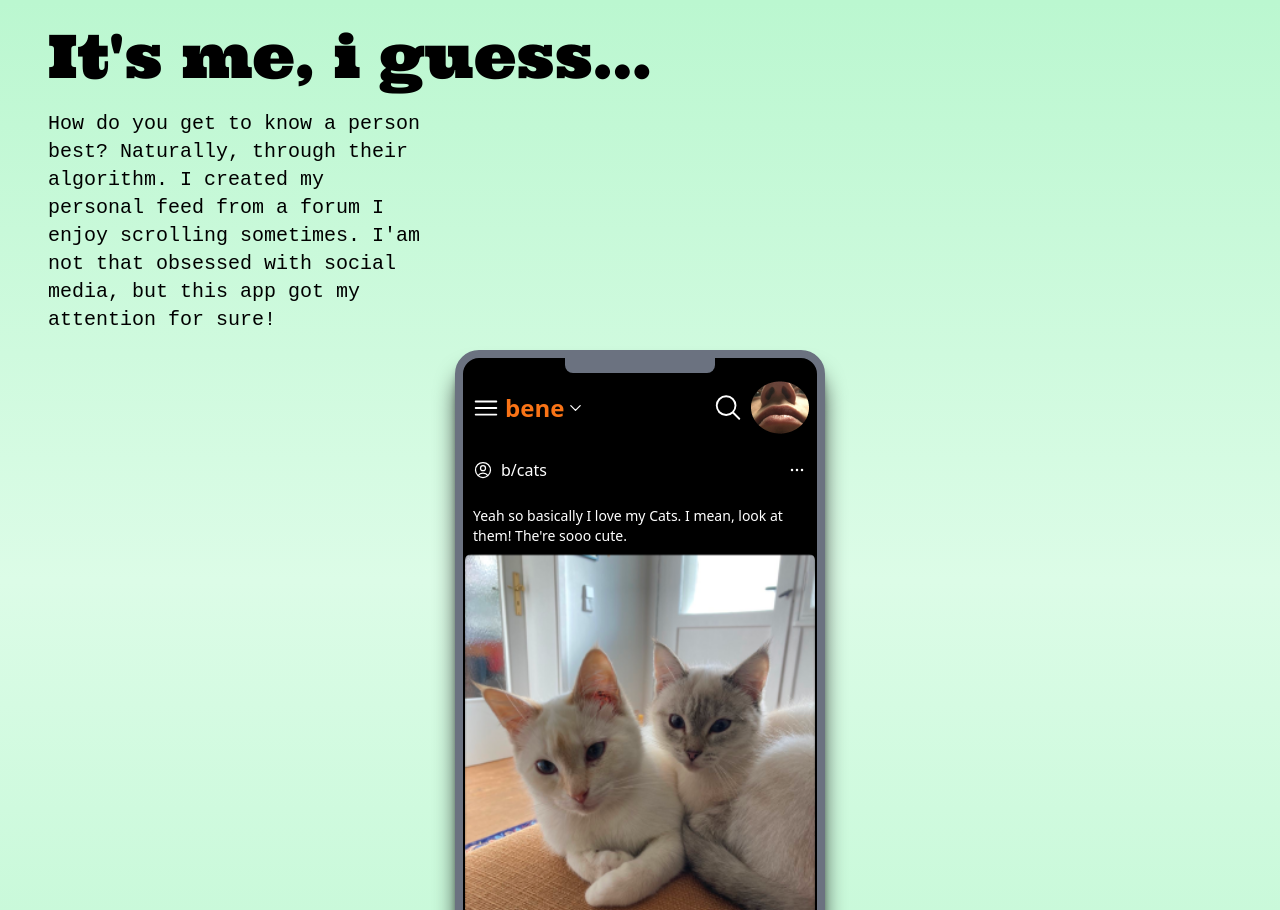
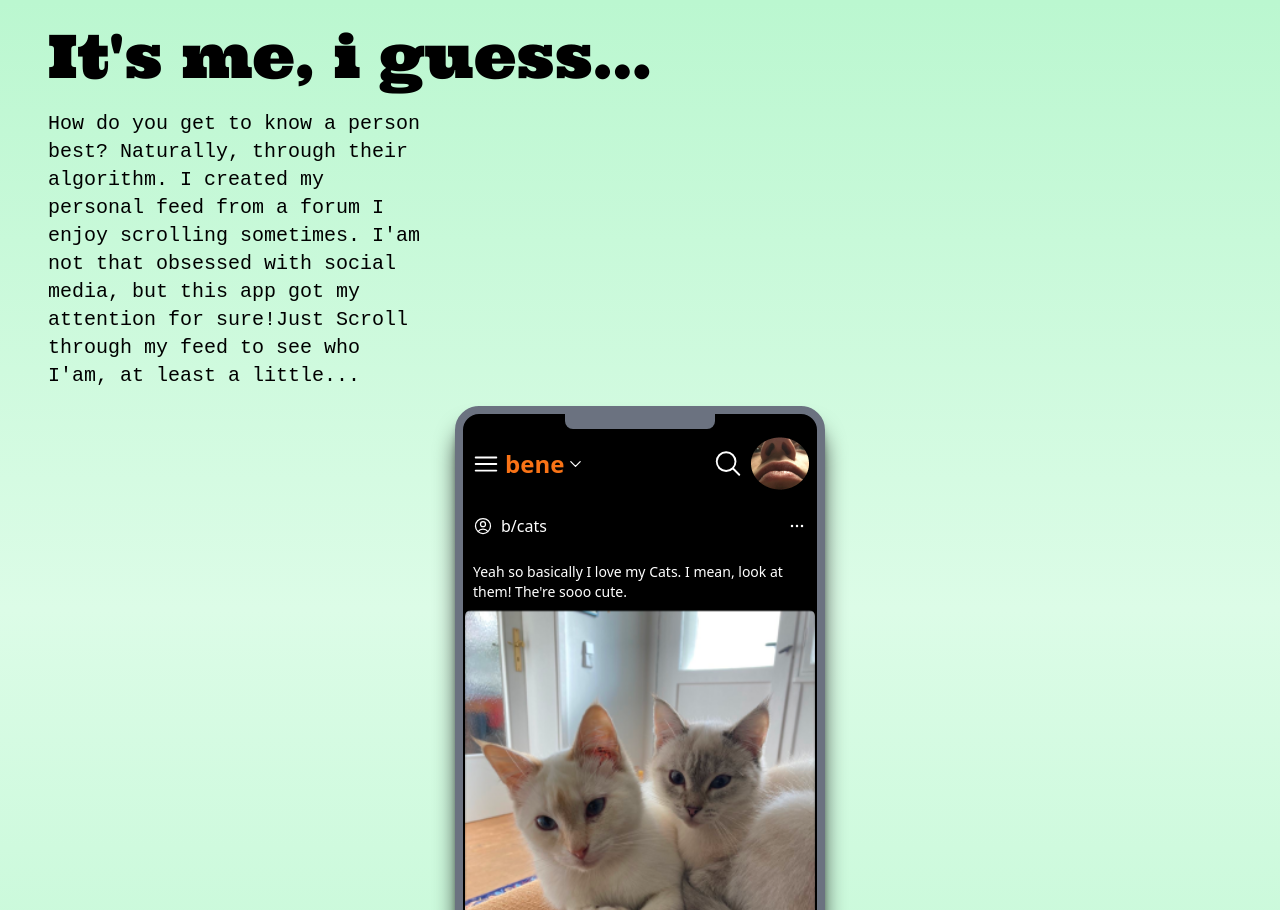
Before and after one commit to Hydrateurself/its-me, a React (Vite) app: page / in a window 1280 px wide. Shown: the part 862-1772 px from the top of the page. Built offline with nearby package versions, Linux system fonts and the light colour scheme; no server answers; a web font is replaced by a local one.

Commit message:
added description

```diff
--- a/src/components/section-two.tsx
+++ b/src/components/section-two.tsx
@@ -15,7 +15,8 @@ export const SectionTwo = () => {
           How do you get to know a person best? Naturally, through their
           algorithm. I created my personal feed from a forum I enjoy scrolling
           sometimes. I'am not that obsessed with social media, but this app got
-          my attention for sure!
+          my attention for sure!Just Scroll through my feed to see who I'am, at
+          least a little...
         </p>
       </div>
       <div
```
